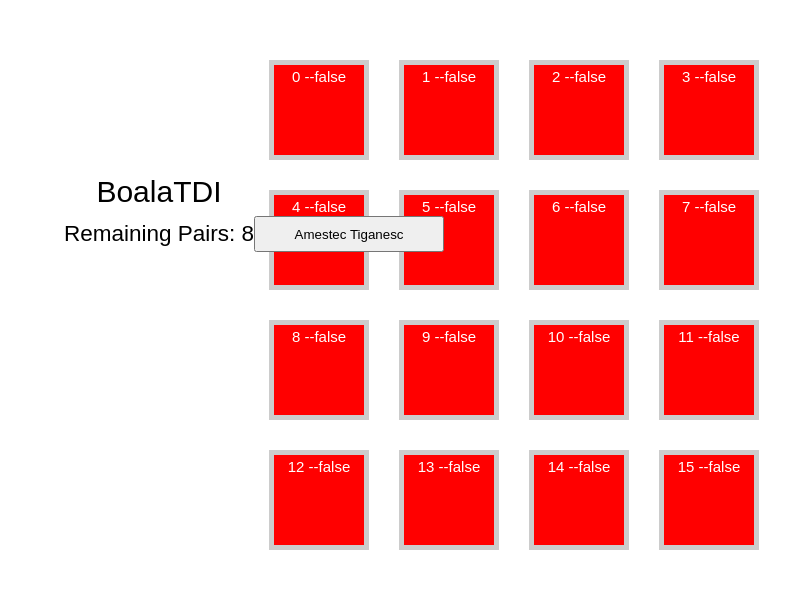
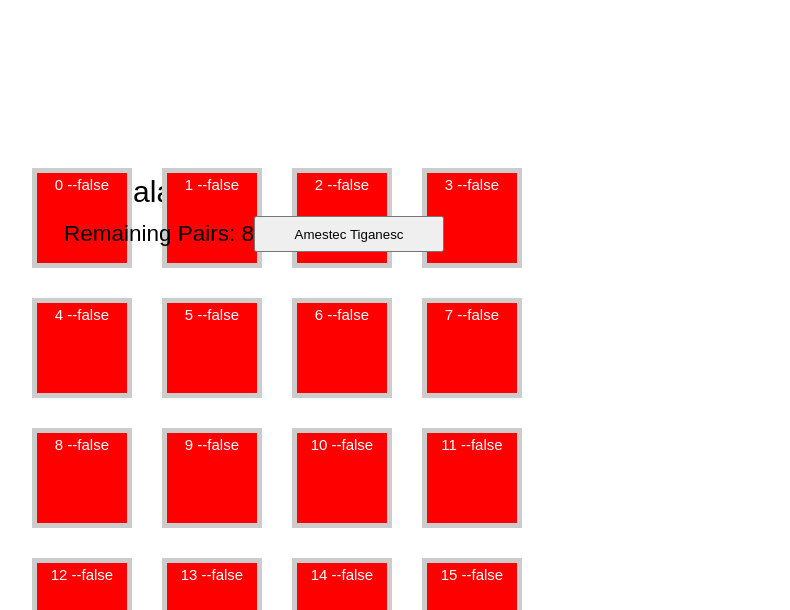
Before and after one commit to StefanBadila/BoalaTDI, a Vue app: page / in a window 1280 px wide. Shown: the part 190-800 px from the top of the page, without its empty margins (386-1176 px from the left). Built offline with nearby package versions, Linux system fonts and the light colour scheme.

Commit message:
Update App.vue

```diff
--- a/src/App.vue
+++ b/src/App.vue
@@ -111,9 +111,6 @@
    grid-row-gap: 30px;
    justify-content: center;
    position: fixed;
-   top: 250px;
-   left: 900px;
-   width: 0px
+
  }
  </style>
- dsfsdfsd  fdsfsd
```
